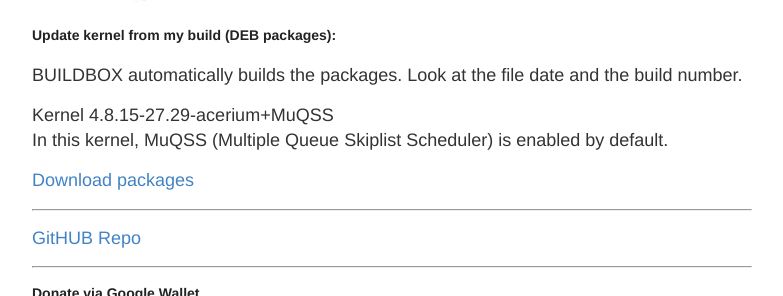
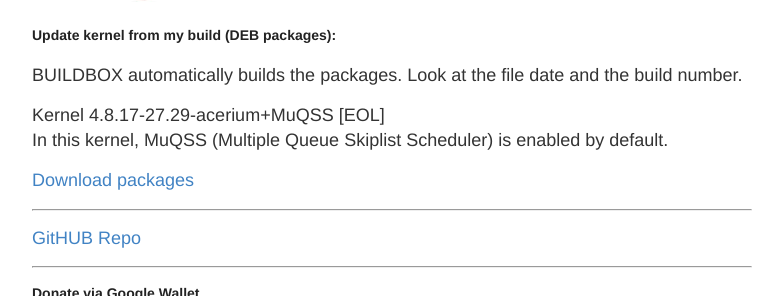
Before and after one commit to vmedvedev/andylavr.github.io, a Jekyll site: the page built from _posts/2016-11-05-english.md, in a window 1280 px wide and 900 px high, scrolled down 3635 px, cut to the strip 155-451 px from the top of the window. Shown: the whole strip, without its empty margins (248-1031 px from the left). Built offline with Jekyll 4.4.1, drawn with Linux system fonts in a browser that asks for light colours.

Commit message:
Update posts (kernel 4.8.17 [EOL])

```diff
--- a/_posts/2016-11-05-english.md
+++ b/_posts/2016-11-05-english.md
@@ -142,12 +142,12 @@
 
 
 <dl>
-    <dt>Kernel 4.8.15-27.29-acerium+MuQSS</dt>
+    <dt>Kernel 4.8.17-27.29-acerium+MuQSS [EOL]</dt>
   <dd>In this kernel, MuQSS (Multiple Queue Skiplist Scheduler) is enabled by default.</dd>
 
 </dl>
 
-[Download packages](https://yadi.sk/d/UNnboDnR33wcZc)
+[Download packages](https://drive.google.com/drive/folders/0B5ngHZIeNdyTOEktYm1naDMtX28?usp=sharing)
 
 
 ***
```
Also changed, not shown: _posts/2016-11-05-russian.md (+2 -2 lines).
